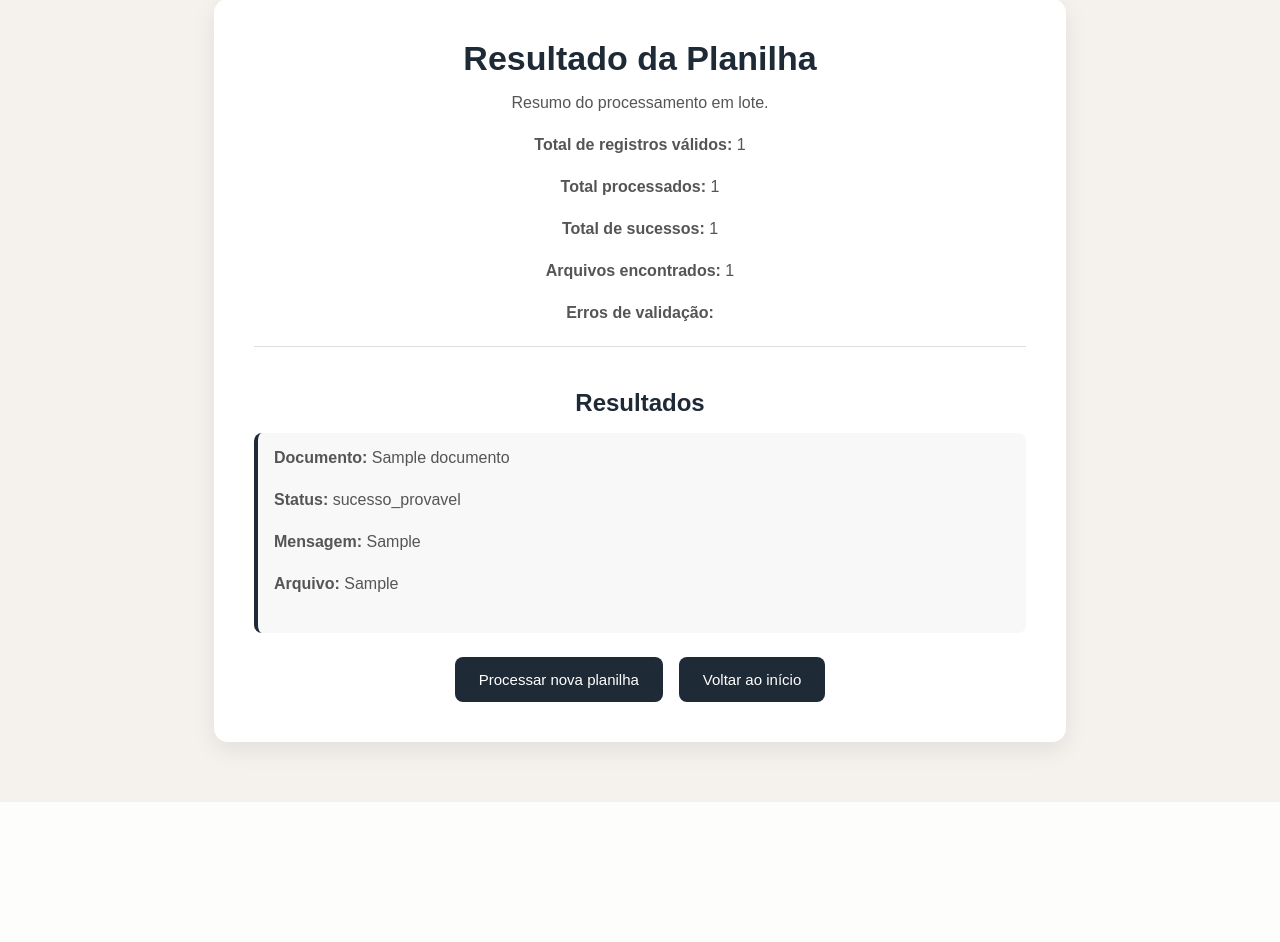
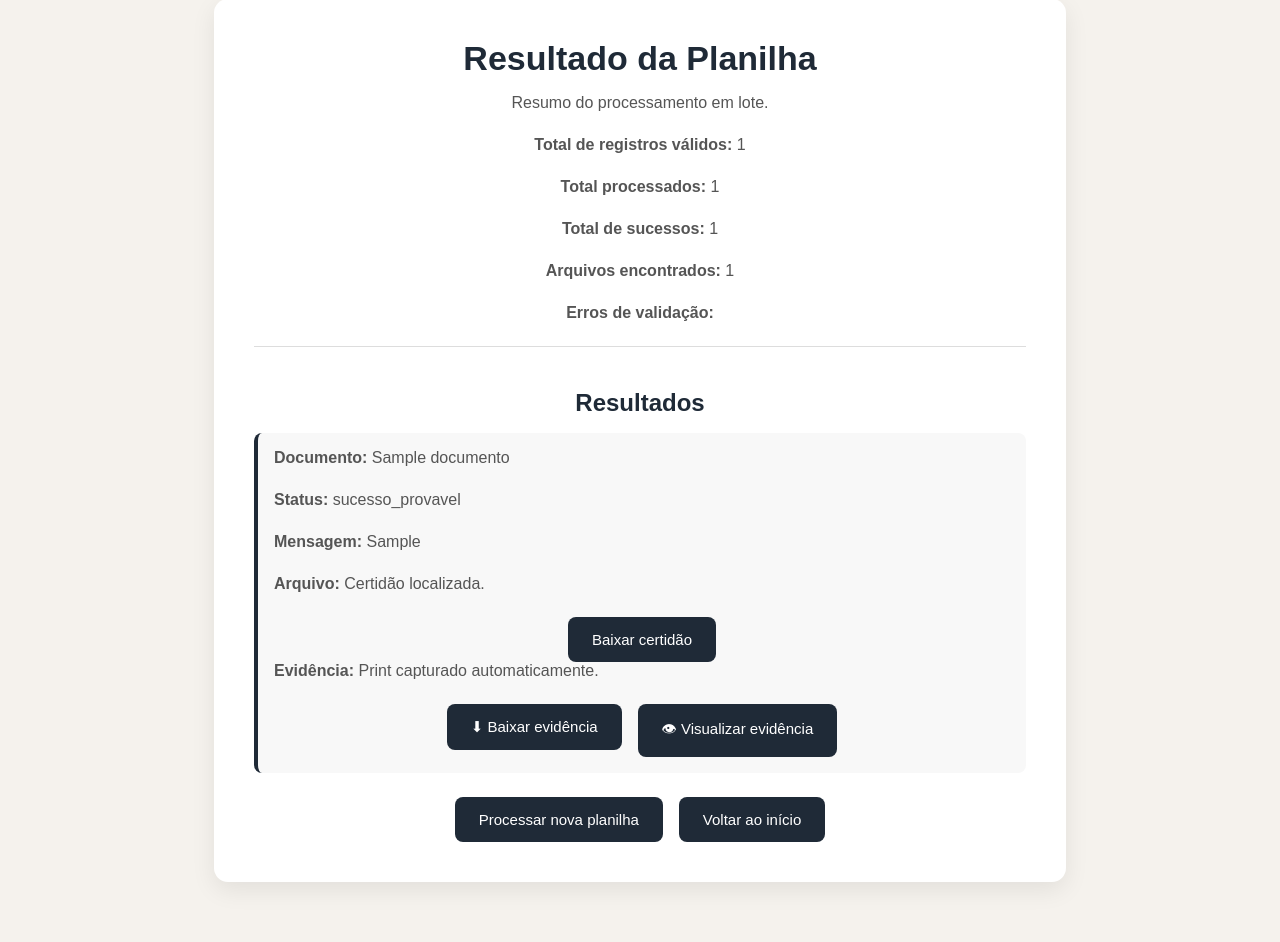
Before and after one commit to natanlimasantossilveiro-bot/Certidao_Conjunta_PF-PJ, a FastAPI app: template app/templates/resultado_planilha.html in a window 1280 px wide. Shown: the part 61-1003 px from the top of the page. Before the commit the page ends 863 px from the top, so only its background shows below. Run offline with FastAPI, Linux system fonts and the light colour scheme; the template is opened without the code that fills it: most values are stand-ins (such as "Sample title", 1, 10 or a date in 2020).

Commit message:
feat: adiciona loading e downloads na emissão por planilha

```diff
--- a/app/templates/resultado_planilha.html
+++ b/app/templates/resultado_planilha.html
@@ -1,11 +1,13 @@
 <!DOCTYPE html>
 <html lang="pt-BR">
+
 <head>
     <meta charset="UTF-8">
     <title>Resultado da Planilha</title>
 
     <link rel="stylesheet" href="/static/css/style.css">
 </head>
+
 <body>
 
     <div class="container">
@@ -31,7 +33,30 @@
                 <p><strong>Mensagem:</strong> {{ resultado.mensagem_final }}</p>
 
                 {% if resultado.caminho_certidao %}
-                    <p><strong>Arquivo:</strong> {{ resultado.caminho_certidao }}</p>
+                <p><strong>Arquivo:</strong> Certidão localizada.</p>
+
+                <div class="actions">
+                    <a href="/baixar-certidao/{{ resultado.caminho_certidao.replace('\\','/').split('/')[-1] }}"
+                        target="_blank">
+                        <button type="button">Baixar certidão</button>
+                    </a>
+                </div>
+                {% else %}
+                <p><strong>Arquivo:</strong> Não localizada/movida.</p>
+                {% endif %}
+
+                {% if resultado.url_print %}
+                <p><strong>Evidência:</strong> Print capturado automaticamente.</p>
+
+                <div class="actions">
+                    <a href="{{ resultado.url_print }}" download>
+                        <button type="button">⬇ Baixar evidência</button>
+                    </a>
+
+                    <a href="{{ resultado.url_print }}" target="_blank">
+                        <button type="button">👁 Visualizar evidência</button>
+                    </a>
+                </div>
                 {% endif %}
             </div>
             {% endfor %}
@@ -62,4 +87,5 @@
     </div>
 
 </body>
+
 </html>
```
Also changed, not shown: app/templates/planilha.html (+23 -1 lines), app/static/evidencias/print_47.861.417/0002-93_falha_indefinida_20260507_102235.png (added), app/static/evidencias/print_47861417000293_falha_indefinida_20260507_123849.png (added). Lines whose indentation alone changed are shown as unchanged.
